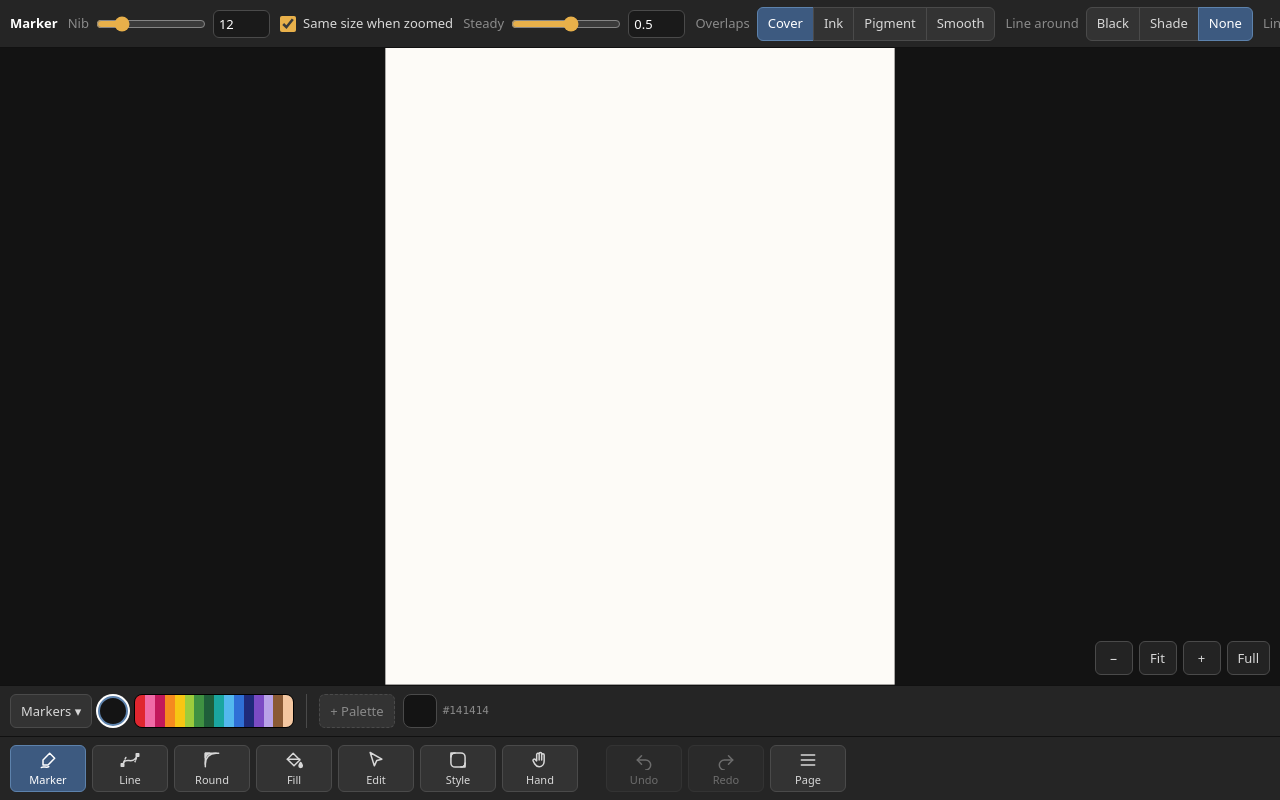
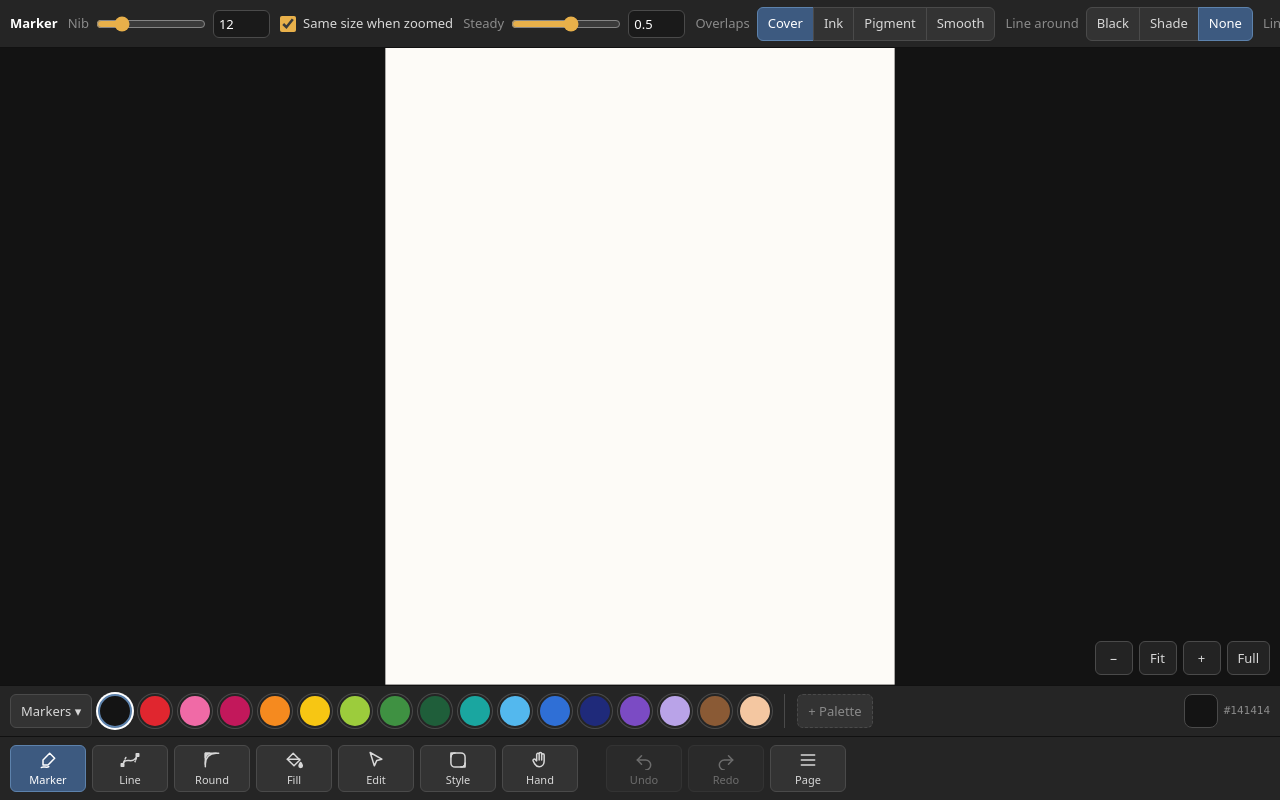
Before and after one commit to grbsoftware/licorice, a plain HTML site: page ink/index.html in a window 1280 px wide. Drawn offline with Linux system fonts and the light colour scheme.

Commit message:
Ink & Fill 27: full-size swatches always; the strip wraps onto more rows instead of shrinking
Co-Authored-By: Claude Opus 5.5 <noreply@anthropic.com>
Claude-Session: https://claude.ai/code/session_01Kcc7zcjWxQzGJWp1uLY52U

```diff
--- a/ink/index.html
+++ b/ink/index.html
@@ -81,18 +81,18 @@ input[type=checkbox]{accent-color:var(--hot);width:16px;height:16px;margin:0}
 #zoomui button{min-width:38px;justify-content:center;background:rgba(37,37,37,.92)}
 
 /* ---- swatches ---- */
-#strip{display:flex;align-items:center;gap:8px;padding:8px 10px;background:var(--panel);border-top:1px solid #111;
-  overflow-x:auto;scrollbar-width:none}
+#strip{display:flex;align-items:center;flex-wrap:nowrap;gap:8px;padding:8px 10px;background:var(--panel);border-top:1px solid #111;
+  max-height:124px;overflow-y:auto;scrollbar-width:thin}
 #strip::-webkit-scrollbar{display:none}
-#slots{display:flex;gap:12px;flex:none;align-items:center}
-.slot{display:flex;align-items:center;gap:6px;flex:none}
+#slots{display:flex;flex-wrap:wrap;gap:8px 12px;flex:1 1 auto;min-width:0;align-items:center}
+.slot{display:flex;align-items:center;flex-wrap:wrap;gap:6px;flex:0 1 auto;min-width:0}
 .slot+.slot{padding-left:12px;border-left:1px solid var(--edge2)}
 .palBtn{flex:none;max-width:42vw;overflow:hidden;text-overflow:ellipsis}
 #slots.multi .palBtn{max-width:170px}
 .palBtn.add{color:var(--dim);border-style:dashed}
-.sw{display:flex;gap:6px;flex:none}
-#slots.multi .sw{gap:5px}
-#slots.multi .swb{width:30px;height:30px}
+.sw{display:flex;flex-wrap:wrap;gap:6px;flex:0 1 auto;min-width:0}
+
+
 .fbar{display:flex;flex:1 1 220px;min-width:160px;height:34px;border-radius:8px;overflow:hidden;border:1px solid #000;touch-action:none;cursor:pointer;position:relative}
 .fbar i{flex:1;min-width:0}
 .fbar i.on{box-shadow:inset 0 0 0 2px #fff,inset 0 0 0 4px #000}
@@ -109,7 +109,7 @@ input[type=checkbox]{accent-color:var(--hot);width:16px;height:16px;margin:0}
 .warnbox{border:1px solid #c0473f;background:#2a1a1a;border-radius:8px;padding:12px;display:grid;gap:8px}
 .swb{width:34px;height:34px;min-height:0;padding:0;border-radius:50%;border:2px solid var(--panel);box-shadow:0 0 0 1px var(--edge2);flex:none}
 .swb.on{box-shadow:0 0 0 2px #fff}
-.cur{flex:none;display:flex;align-items:center;gap:6px}
+.cur{flex:none;align-self:center;flex:none;display:flex;align-items:center;gap:6px}
 .cur .chip{width:34px;height:34px;border-radius:8px;border:1px solid var(--edge2);position:relative;overflow:hidden}
 .cur input[type=color]{position:absolute;inset:-8px;width:60px;height:60px;opacity:0;cursor:pointer;border:0;padding:0}
 .hex{font:11px var(--mono);color:var(--dim)}
@@ -2255,7 +2255,7 @@ function renderSwatches(){
   const room=Math.max(160,(window.innerWidth-170)/Math.max(1,n)-150);
   for(let i=0;i<n;i++){const id=slotLine(i);
     if(!id){h+=`<div class="slot"><button class="palBtn add" data-slot="${i}" title="Put another palette on the strip">+ Palette</button></div>`;break;}
-    const L=lineInfo(id),bar=L.colors.length>=14&&L.colors.length*35>room; // short palettes keep round swatches (they scroll if they must)
+    const L=lineInfo(id),bar=false; // every color stays a full-size swatch; the strip wraps onto another row instead (shaky hands, real fingers)
     const ink=i===0?`<button class="swb${opt.color===INK?' on':''}" data-c="${INK}" style="background:${INK}" aria-label="Black ink" title="Black ink"></button>`:'';
     h+=`<div class="slot${bar?' wide':''}"><button class="palBtn" data-slot="${i}" title="Change this palette">${esc(L.name)} ▾</button>`+
       (bar?`${ink}<div class="fbar" role="slider" aria-label="${esc(L.name)}: slide along to pick a color" title="Tap or slide along to pick a color">${L.colors.map(c=>`<i data-fc="${c}" class="${c.toLowerCase()===opt.color.toLowerCase()?'on':''}" style="background:${c}"></i>`).join('')}</div>`
```
